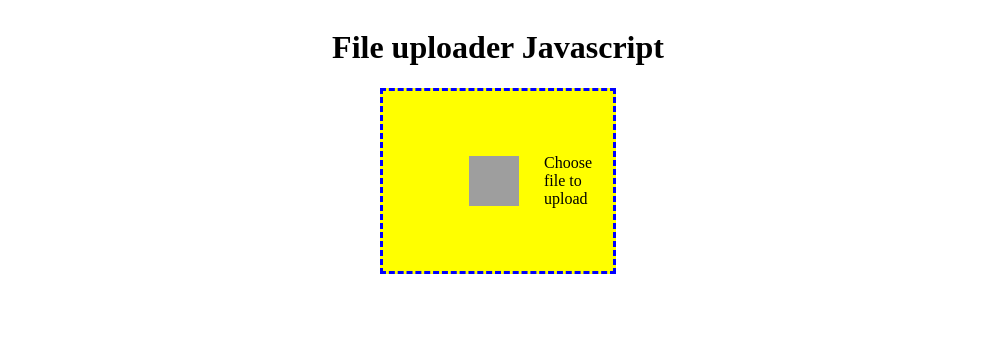
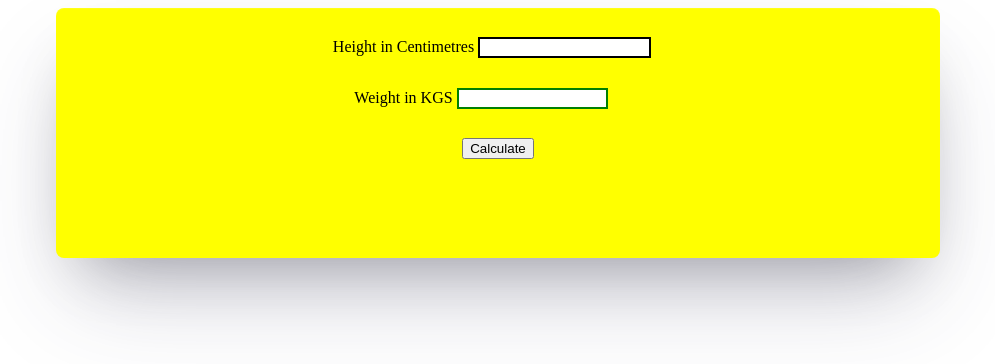
Before and after one commit to kotesh-arya/Frontend_mini-challenges, a plain HTML site: page index.html in a window 1280 px wide. Shown: the whole page, without its empty margins (142-1137 px from the left). Drawn offline with Linux system fonts and the light colour scheme; grey boxes are pictures that could not be loaded.

Commit message:
ADD: BMI Calculator

```diff
--- /dev/null
+++ b/BMI calculator/bmi.css
@@ -0,0 +1,22 @@
+#container {
+  display: flex;
+  flex-direction: column;
+  align-items: center;
+  justify-content: space-evenly;
+  background: yellow;
+  height: 250px;
+  width: 70%;
+  box-shadow: rgba(255, 255, 255, 0.1) 0px 1px 1px 0px inset,
+    rgba(50, 50, 93, 0.25) 0px 50px 100px -20px,
+    rgba(0, 0, 0, 0.3) 0px 30px 60px -30px;
+  border-radius: 8px;
+  margin: auto;
+}
+#height {
+  width: 50%;
+  border: 2px solid black;
+}
+#weight {
+  border: 2px solid green;
+  width: 50%;
+}
--- /dev/null
+++ b/BMI calculator/bmi.js
@@ -0,0 +1,23 @@
+console.clear();
+
+const heightInput = document.getElementById("height");
+const weightInput = document.getElementById("weight");
+const calculateBtn = document.getElementById("calculate");
+const resultText = document.getElementById("result");
+
+// console.log(weightInput);
+function calculateBMI(height, weight) {
+  resultText.innerText = "";
+  if (+height > 0 && +weight > 0) {
+    let result = +weight / ((+height / 100) * (+height / 100));
+    resultText.innerText = `YOUR BMI: ${result.toFixed(2)}`;
+    console.log("clicked!!!", result.toFixed(2));
+  } else {
+    resultText.innerText = `PLEASE ENTER VALID VALUES :)`;
+  }
+}
+calculateBtn.addEventListener("click", () => {
+  calculateBMI(heightInput.value, weightInput.value);
+  heightInput.value = null;
+  weightInput.value = null;
+});
--- a/index.html
+++ b/index.html
@@ -6,7 +6,8 @@
     <!-- <link rel="stylesheet" href="./Counter/counter.css" /> -->
     <!-- <link rel="stylesheet" href="./Guess Number/guess.css" /> -->
     <!-- <link rel="stylesheet" href="./String Transform/transform.css" /> -->
-    <link rel="stylesheet" href="./File uploader/uploader.css">
+    <!-- <link rel="stylesheet" href="./File uploader/uploader.css" /> -->
+    <link rel="stylesheet" href="./BMI calculator/bmi.css">
     <title>Document</title>
   </head>
   <body>
@@ -88,7 +89,7 @@
     </div>
     <script src="./String Transform/transform.js"></script> -->
 
-    <form id='container'>
+    <!-- <form id='container'>
 
       <h1>File uploader Javascript</h1>
       </div>
@@ -103,6 +104,22 @@
 
       </div>
     </form>
-<script src="./File uploader/uploader.js"></script>
+<script src="./File uploader/uploader.js"></script> -->
+
+    <div id="container">
+      <label for="height">
+        Height in Centimetres
+        <input id="height" />
+      </label>
+
+      <!--     <h2>jbekj,rew</h2> -->
+      <label for="weight">
+        Weight in KGS
+        <input id="weight" />
+      </label>
+      <button id="calculate">Calculate</button>
+      <h2 id="result"></h2>
+    </div>
+    <script src="./BMI calculator/bmi.js"></script>
   </body>
 </html>
```
